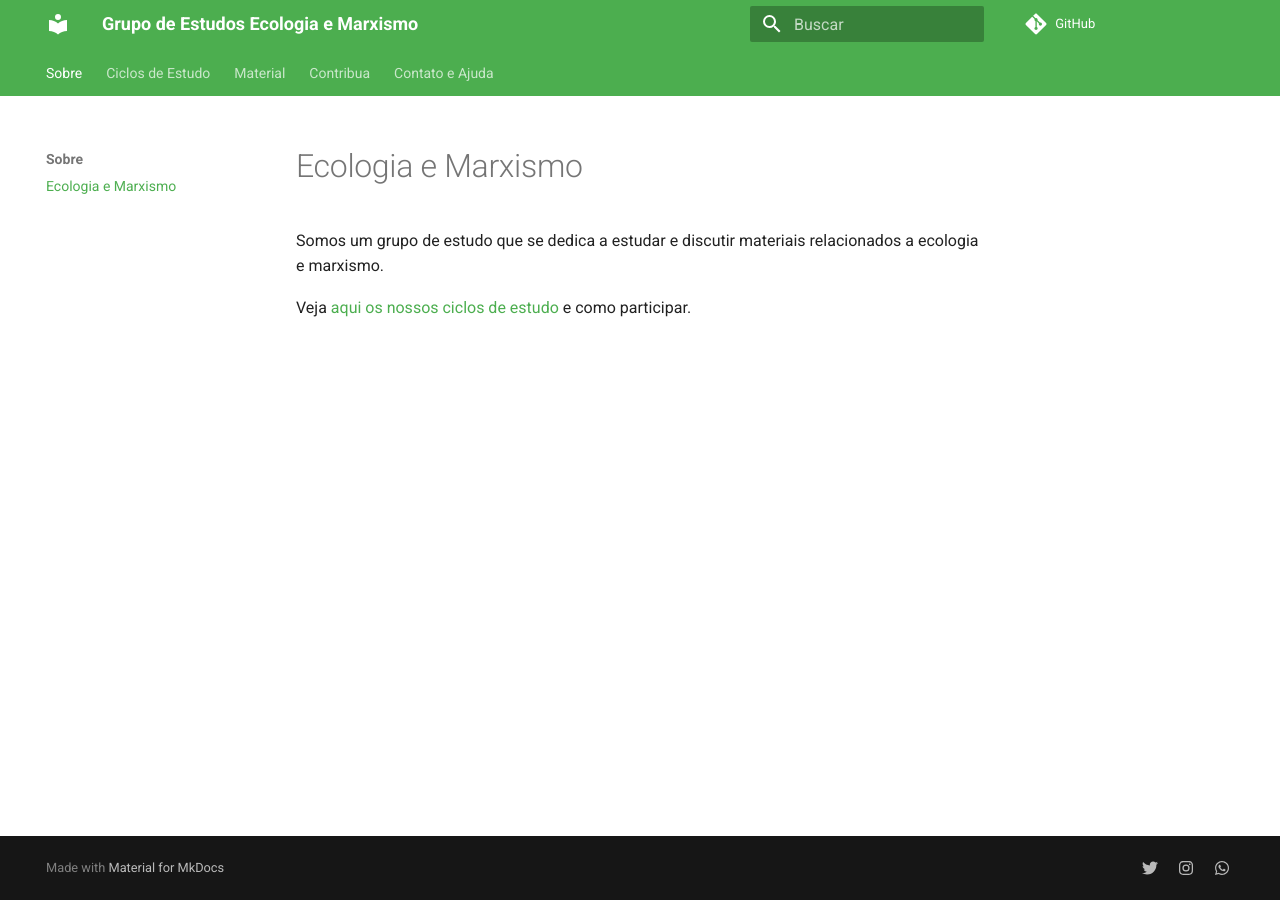
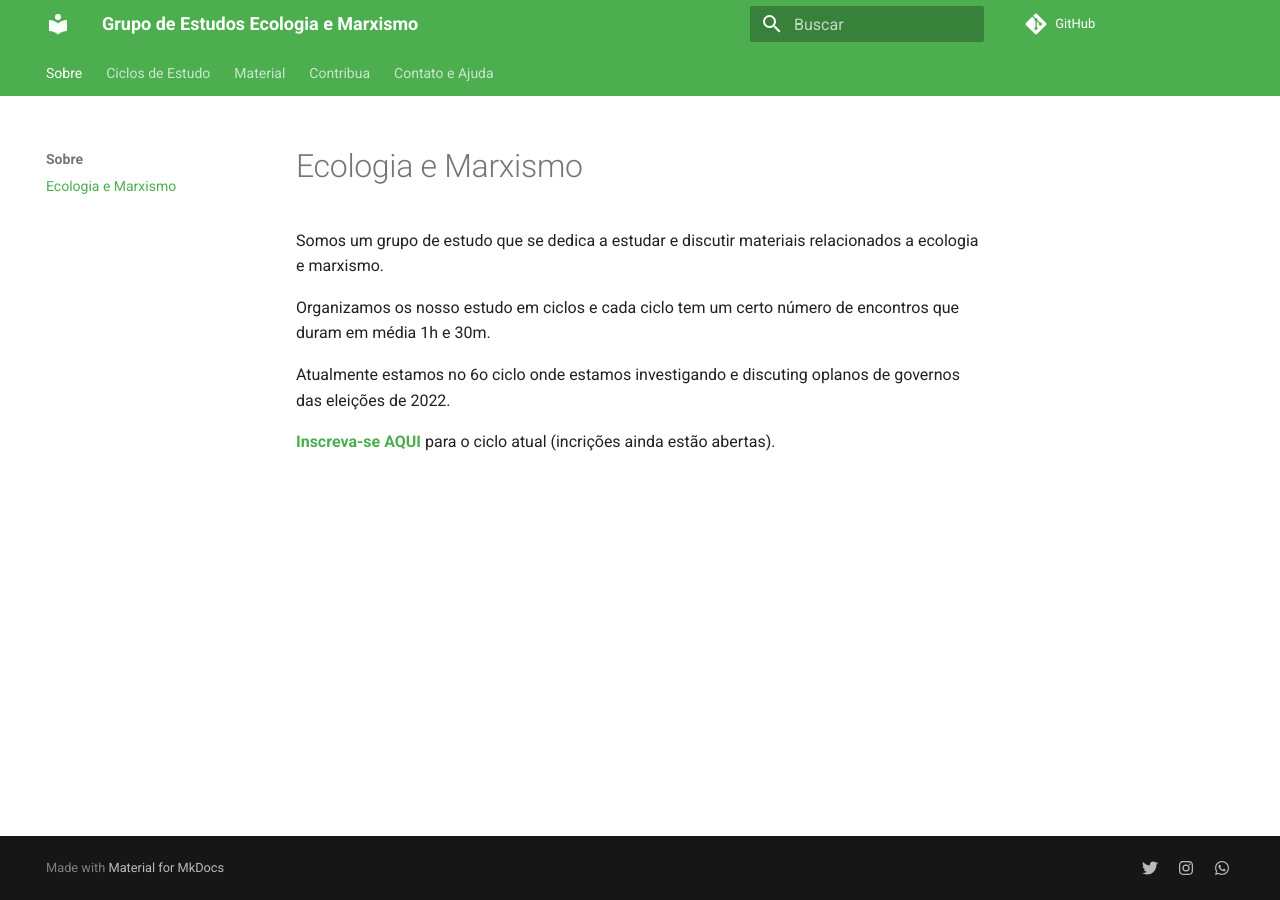
Before and after one commit to Ecomarx/ecomarx.github.io, an MkDocs documentation site: the page built from docs/index.md, in a window 1280 px wide. Built offline with MkDocs 1.6.1 and Material for MkDocs 9.7.7, drawn with Linux system fonts in a browser that asks for light colours; comment, search, counter and statistics services are not loaded.

Commit message:
Nova introdução no site

```diff
--- a/docs/index.md
+++ b/docs/index.md
@@ -2,4 +2,8 @@
 
 Somos um grupo de estudo que se dedica a estudar e discutir materiais relacionados a ecologia e marxismo.
 
-Veja [aqui os nossos ciclos de estudo](./ciclos.md) e como participar.
+Organizamos os nosso estudo em ciclos e cada ciclo tem um certo número de encontros que duram em média 1h e 30m.
+
+Atualmente estamos no 6o ciclo onde estamos investigando e discuting oplanos de governos das eleições de 2022.
+
+**[Inscreva-se AQUI](https://docs.google.com/forms/d/e/1FAIpQLSfQ9OXb9F63McdJ7enaeVddEcFk7DONdlVMMwq02snHpGIY6w/viewform)** para o ciclo atual (incrições ainda estão abertas).
```
